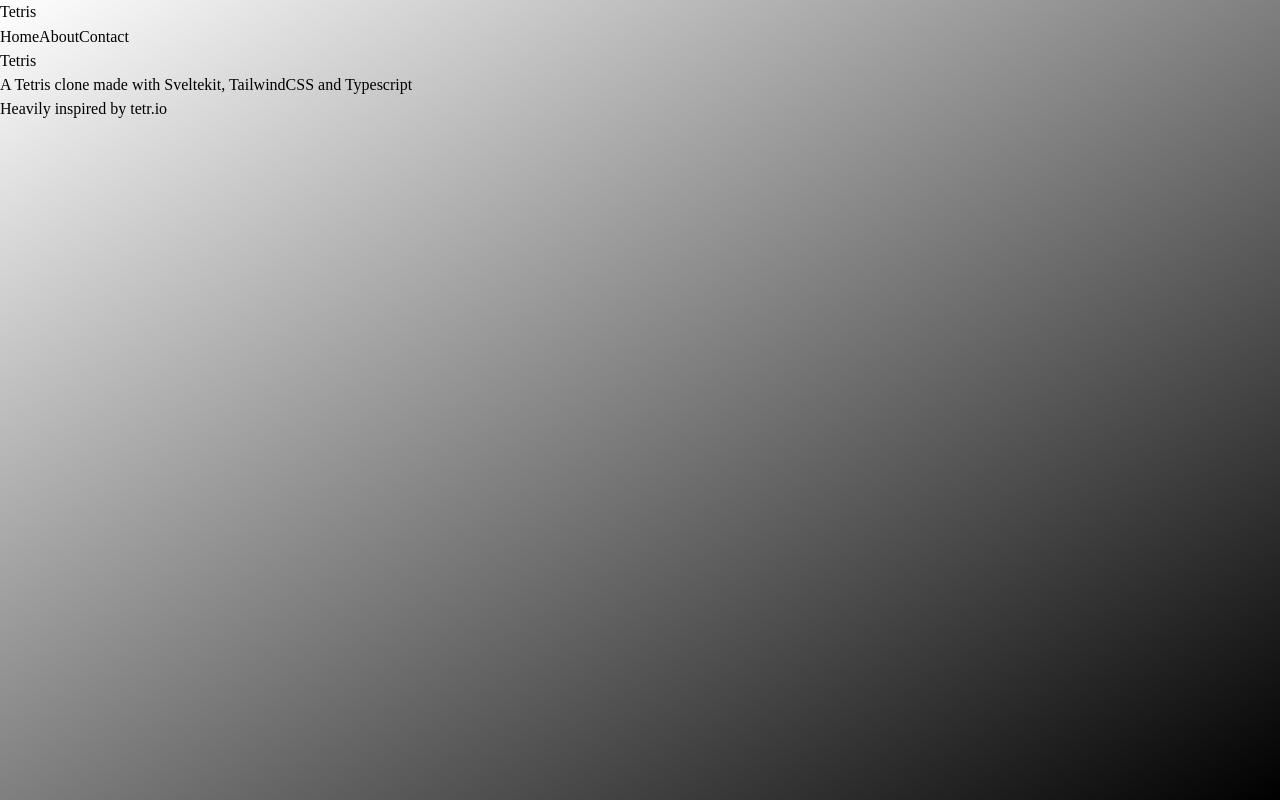
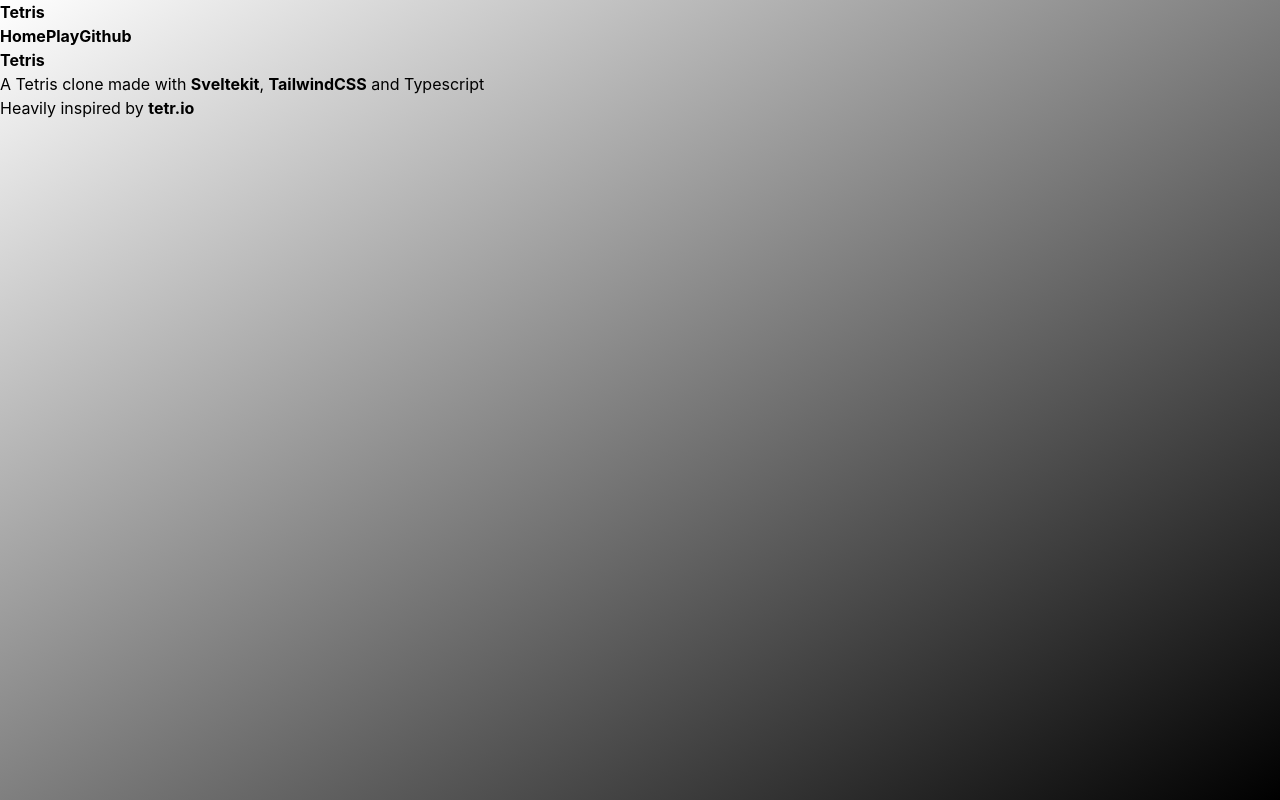
Before and after one commit to tretegg/tetris-present, a SvelteKit app: page / in a window 1280 px wide. Built offline with nearby package versions, Linux system fonts and the light colour scheme.

Commit message:
changed font

```diff
--- a/src/app.css
+++ b/src/app.css
@@ -1,7 +1,8 @@
 @import 'tailwindcss/base';
 @import 'tailwindcss/components';
 @import 'tailwindcss/utilities';
-@import url('https://fonts.googleapis.com/css2?family=Press+Start+2P&display=swap');
+@import url('https://fonts.googleapis.com/css2?family=Inter:ital,opsz,wght@0,14..32,100..900;1,14..32,100..900&family=Press+Start+2P&display=swap');
+
 
 /* General scrollbar styles */
 ::-webkit-scrollbar {
@@ -30,10 +31,21 @@
 
 body {
   background: linear-gradient(to bottom right, white, black);
-  background-attachment: fixed; /* Keeps the gradient fixed during scrolling */
-  background-size: cover;      /* Ensures the gradient covers the entire area */
 }
 
 .pixel {
   font-family: 'Press Start 2P', cursive;
 }
+
+
+.inter-bold {
+  font-family: "Inter", serif;
+  font-weight: bold;
+  font-style: normal;
+}
+
+.inter {
+  font-family: "Inter", serif;
+  font-weight: normal;
+  font-style: normal;
+}
--- a/src/routes/+layout.svelte
+++ b/src/routes/+layout.svelte
@@ -4,19 +4,19 @@
 	let title = "Tetris";
 	let links = [
 		{ name: "Home", href: "/" },
-		{ name: "About", href: "/about" },
-		{ name: "Contact", href: "/contact" },
+		{ name: "Play", href: "/play" },
+		{ name: "Github", href: "/github" },
 	];
 </script>
 
 <header class="header fixed top-0 left-0 w-full flex justify-between items-center
 		p-4 border-b-2 border-gray-200 backdrop-blur bg-white/70 z-50">
-	<div class="logo pixel">
+	<div class="logo inter-bold text-2xl">
 		<h1>{title}</h1>
 	</div>
 	<nav class="nav">
 		{#each links as link}
-			<a href={link.href} class="p-4 pixel">{link.name}</a>
+			<a href={link.href} class="p-4 inter-bold hover:text-xl transition-all duration-200">{link.name}</a>
 		{/each}
 	</nav>
 </header>
--- a/src/routes/+page.svelte
+++ b/src/routes/+page.svelte
@@ -4,7 +4,7 @@
 
 <!-- Game Discription -->
 <div>
-	<p class="pixel text-3xl text-center mt-2 hover:text-4xl transition-all duration-200">Tetris</p>
-	<p class="pixel text-center">A Tetris clone made with <a href="https://svelte.dev/" class="text-blue-500 pixel">Sveltekit</a>, <a href="https://tailwindcss.com/" class="text-blue-500 pixel">TailwindCSS</a> and Typescript</p>
-	<p class="pixel text-center">Heavily inspired by <a href="https://tetr.io/" class="text-blue-500 pixel">tetr.io</a></p>
+	<p class="inter-bold text-3xl text-center mt-2">Tetris</p>
+	<p class="inter text-center">A Tetris clone made with <a href="https://svelte.dev/" class="text-blue-500 inter-bold">Sveltekit</a>, <a href="https://tailwindcss.com/" class="text-blue-500 inter-bold">TailwindCSS</a> and Typescript</p>
+	<p class="inter text-center">Heavily inspired by <a href="https://tetr.io/" class="text-blue-500 inter-bold">tetr.io</a></p>
 </div>
```
